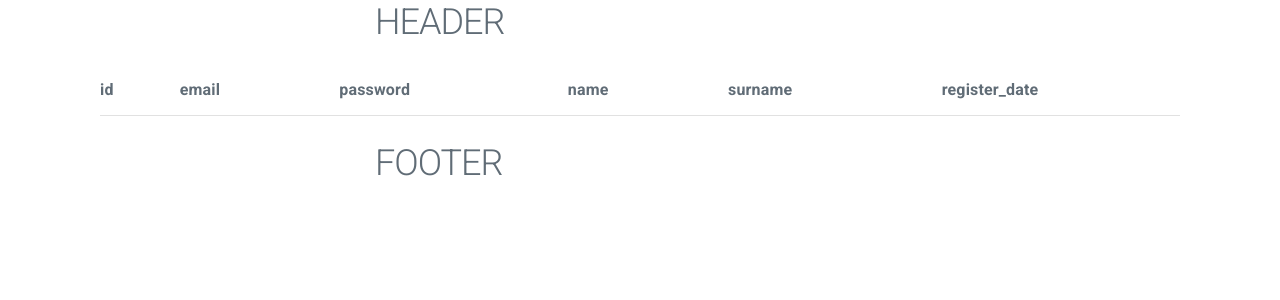
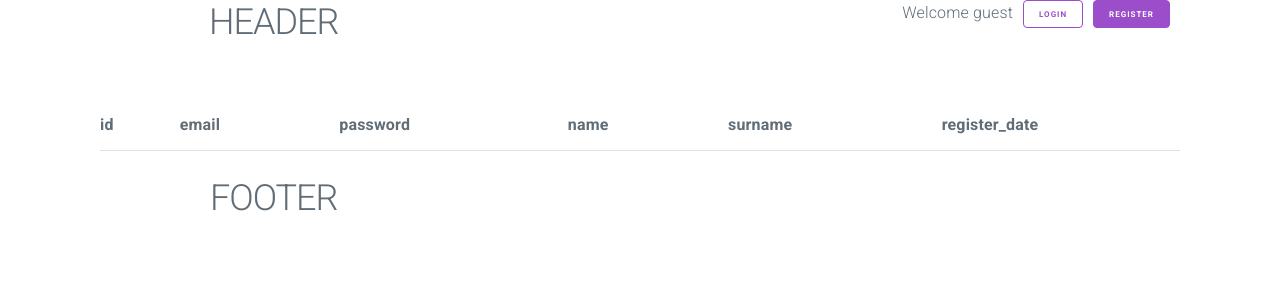
Before and after one commit to JuanelopS/Ticket-Hub, a PHP site: template www/views/user/user.php in a window 1280 px wide. Shown: the top 300 px of the page. Run offline with PHP 8.4, Linux system fonts and the light colour scheme; the template is opened without the code that fills it, so the values that code supplies are empty; some libraries are stand-ins or nearby versions.

Commit message:
added css for header and clean homepage (html in controller out)

```diff
--- /dev/null
+++ b/www/assets/css/main.css
@@ -0,0 +1,29 @@
+.header{
+    height: 10rem;
+    display: flex;
+}
+.logo{
+    display:flex;
+    align-items: center;
+}
+
+.header-login-btn{
+    display: flex;
+    align-items: start;
+    justify-content: flex-end;
+}
+
+.button-small {
+  font-size: .8rem;
+  height: 2.8rem;
+  line-height: 2.8rem;
+  padding: 0 1.5rem;
+  margin-left: 1rem;
+}
+
+.button-large {
+  font-size: 1.4rem;
+  height: 4.5rem;
+  line-height: 4.5rem;
+  padding: 0 2rem;
+}
--- a/www/config/constants.example.php
+++ b/www/config/constants.example.php
@@ -13,10 +13,11 @@ define('URL', $_SERVER['REQUEST_URI']);
 
 /* Hash */
 
-define("PEPPER", "KS92L{¡kdsxjal'1sjooewsW");
+define("PEPPER", "");
 
 
 /* Layout */
 
 define("HEADER", $_SERVER['DOCUMENT_ROOT'] . "/views/layout/header.php");
 define("FOOTER", $_SERVER['DOCUMENT_ROOT'] . "/views/layout/footer.php");
+define("HOME", $_SERVER['DOCUMENT_ROOT'] . "/views/pages/home.php");
--- a/www/views/layout/footer.php
+++ b/www/views/layout/footer.php
@@ -1,8 +1,10 @@
-<div class="row">
-    <div class="column column-50 column-offset-25">
-        <h2>FOOTER</h2>
+<footer class="footer">
+    <div class="row">
+        <div class="column column-offset-10">
+            <h2>FOOTER</h2>
+        </div>
     </div>
-</div>
+</footer>
 </div> <!-- end div.container -->
 <script src="<?= isset($script) ? $script : '' ?>"></script>
 <script src="<?= isset($script2) ? $script2 : '' ?>"></script>
--- a/www/views/layout/header.php
+++ b/www/views/layout/header.php
@@ -7,12 +7,12 @@
     <meta name="viewport" content="width=device-width, initial-scale=1.0">
     <!-- Google Fonts -->
     <link rel="stylesheet" href="https://fonts.googleapis.com/css?family=Roboto:300,300italic,700,700italic">
-
     <!-- CSS Reset -->
     <link rel="stylesheet" href="../../node_modules/milligram/normalize.css/normalize.css">
-
     <!-- Milligram CSS -->
     <link rel="stylesheet" href="../../node_modules/milligram/dist/milligram.css">
+    <!-- CSS  -->
+    <link rel="stylesheet" href="../../assets/css/main.css">
     <title>
         <?= isset($title) ? $title : "NO TITLE" ?>
     </title>
@@ -20,8 +20,38 @@
 
 <body>
     <div class="container">
-        <div class="row">
-            <div class="column column-50 column-offset-25">
-                <h2>HEADER</h2>
+        <header class="header">
+            <div class="row">
+                <div class="column column-offset-10">
+                    <div class="row">
+                        <div class="column column-50">
+                            <div class="logo">
+                                <h2>HEADER</h2>
+                            </div>
+
+                        </div>
+                        <div class="column">
+                            <div class="header-login-btn justify-content">
+                                <?php
+
+                                if (isset($_SESSION) && array_key_exists('name', $_SESSION)) {
+
+                                    echo "
+                                        <p>Welcome " . ucfirst($_SESSION['name']) . "</p>
+                                        <a class='button button-outline button-small' href='/login/logout'>Logout</a>
+                                     ";
+                                } else {
+                                    echo
+                                    "
+                                    <p>Welcome guest</p>
+                                    <a class='button button-outline button-small' href='/login/view'>Login</a>
+                                    <a class='button button-small' href='/user/register'>Register</a>
+                                    ";
+                                }
+                                ?>
+                            </div>
+                        </div>
+                    </div>
+                </div>
             </div>
-        </div>
+        </header>
--- /dev/null
+++ b/www/views/pages/home.php
@@ -0,0 +1,5 @@
+<div class="row">
+    <div class="column column-50 column-offset-25">
+        <h2>Content</h2>
+    </div>
+</div>
```
Also changed, not shown: www/controllers/PageController.php (+2 -11 lines).
